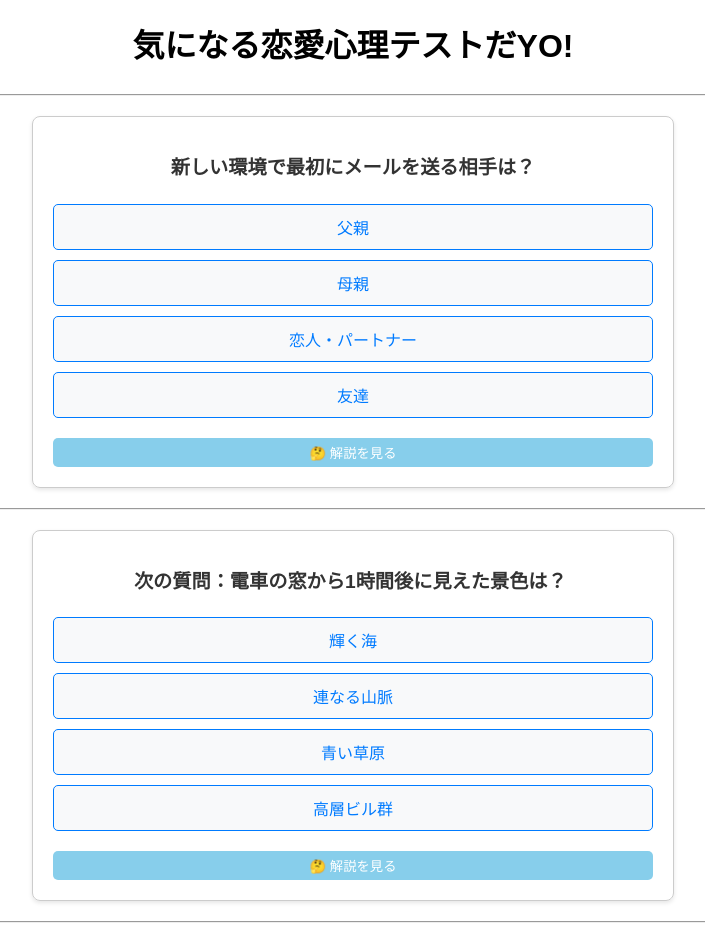
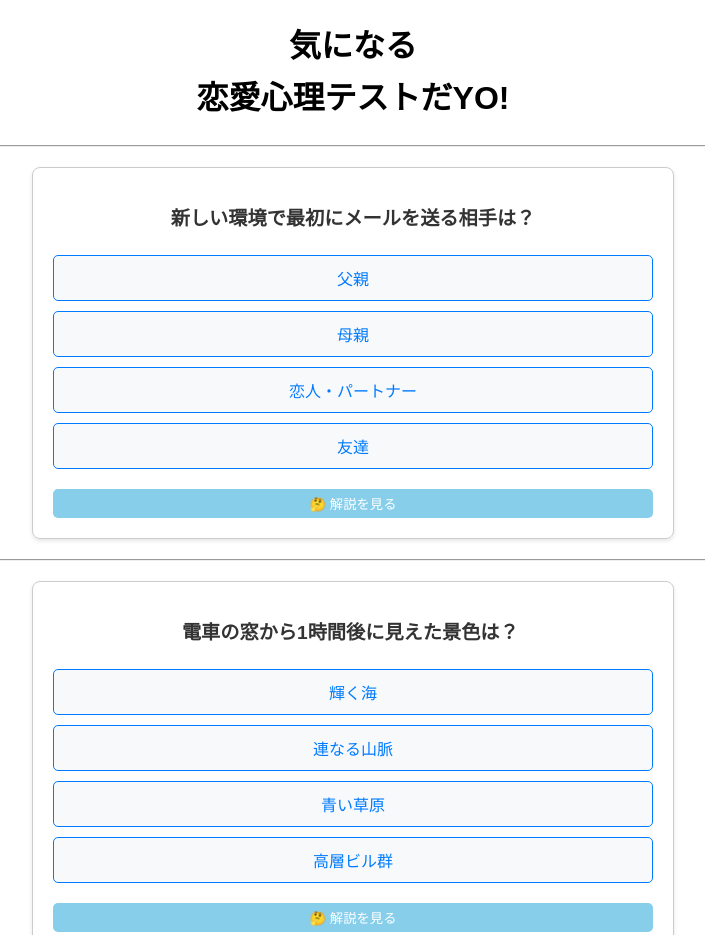
Before and after one commit to shimada-0206/shinri003, a plain HTML site: page index.html in a window 1280 px wide. Shown: the top 935 px of the page, without its empty margins (287-992 px from the left). Drawn offline with nearby package versions, Linux system fonts and the light colour scheme.

Commit message:
Add files via upload

```diff
--- a/index.html
+++ b/index.html
@@ -9,7 +9,7 @@
 </head>
 
 <body>
-    <h1 class="jet01">気になる恋愛心理テストだYO!</h1>
+    <h1 class="jet01">気になる<br>恋愛心理テストだYO!</h1>
     <hr>
     <div class="new-question-group" data-question="q1">
 
@@ -53,7 +53,7 @@
     <div class="new-question-group" data-question="q2">
 
             <div style="display: flex; align-items: center; justify-content: center;">
-                    <h2>次の質問：電車の窓から1時間後に見えた景色は？ </h2>
+                    <h2>電車の窓から1時間後に見えた景色は？ </h2>
                 </div>
 
             <button class="js-toggle-button" data-target="#resultE">輝く海</button>
```
